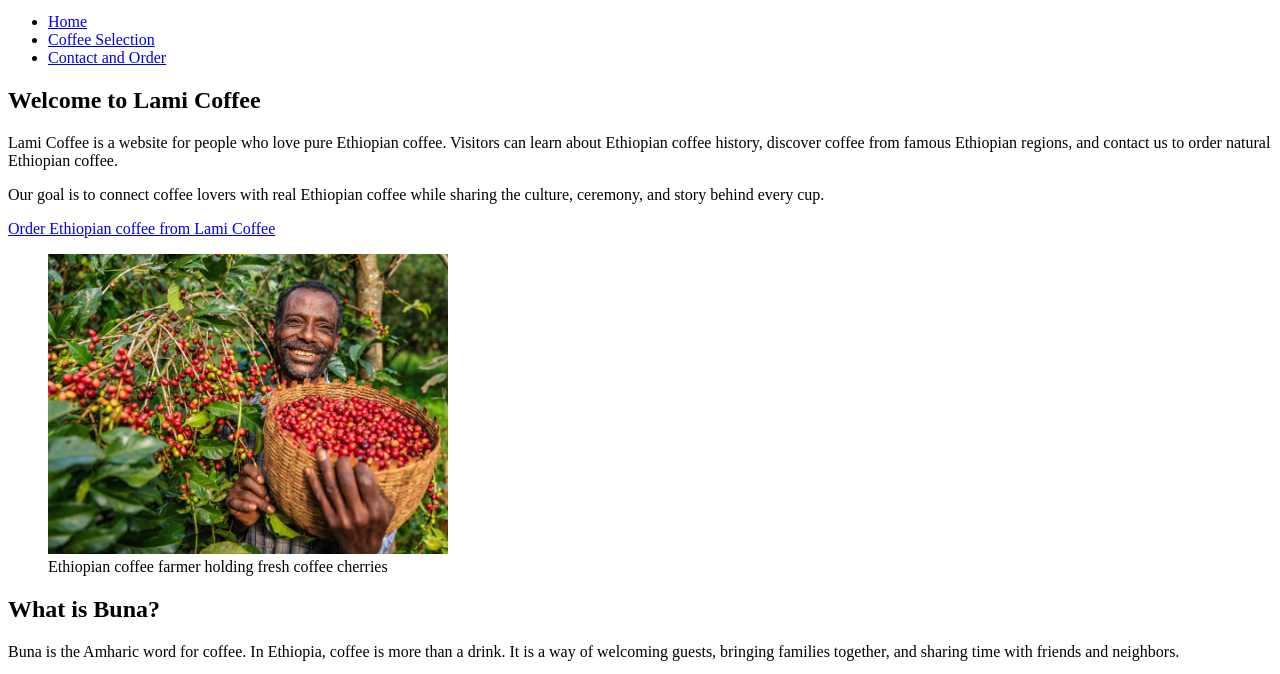
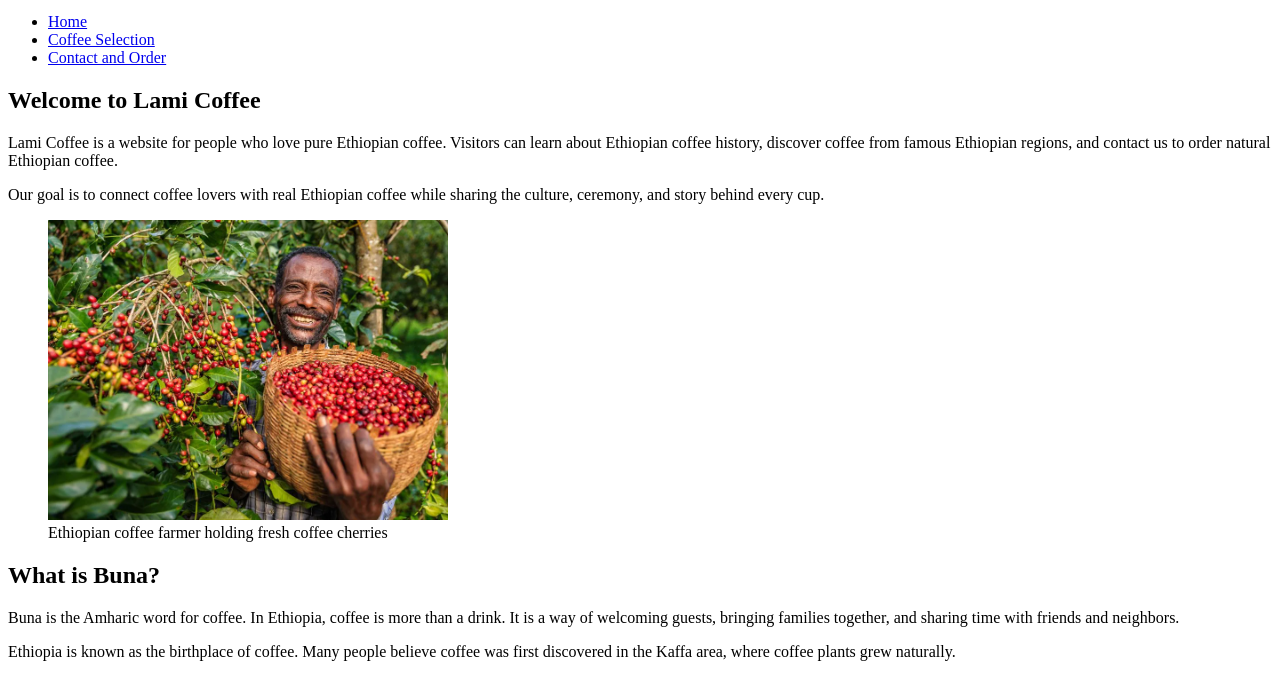
Before and after one commit to kenolamesa/Lami-Coffee, a plain HTML site: page index.html in a window 1280 px wide. Shown: the part 101-775 px from the top of the page. Drawn offline with Linux system fonts and the light colour scheme.

Commit message:
Remove duplicate order link from homepage

```diff
--- a/index.html
+++ b/index.html
@@ -38,12 +38,6 @@
             <p>
                 Our goal is to connect coffee lovers with real Ethiopian coffee
                 while sharing the culture, ceremony, and story behind every cup.
-            </p>
-
-            <p>
-                <a href="pages/contact.html">
-                    Order Ethiopian coffee from Lami Coffee
-                </a>
             </p>
 
             <figure>
```
